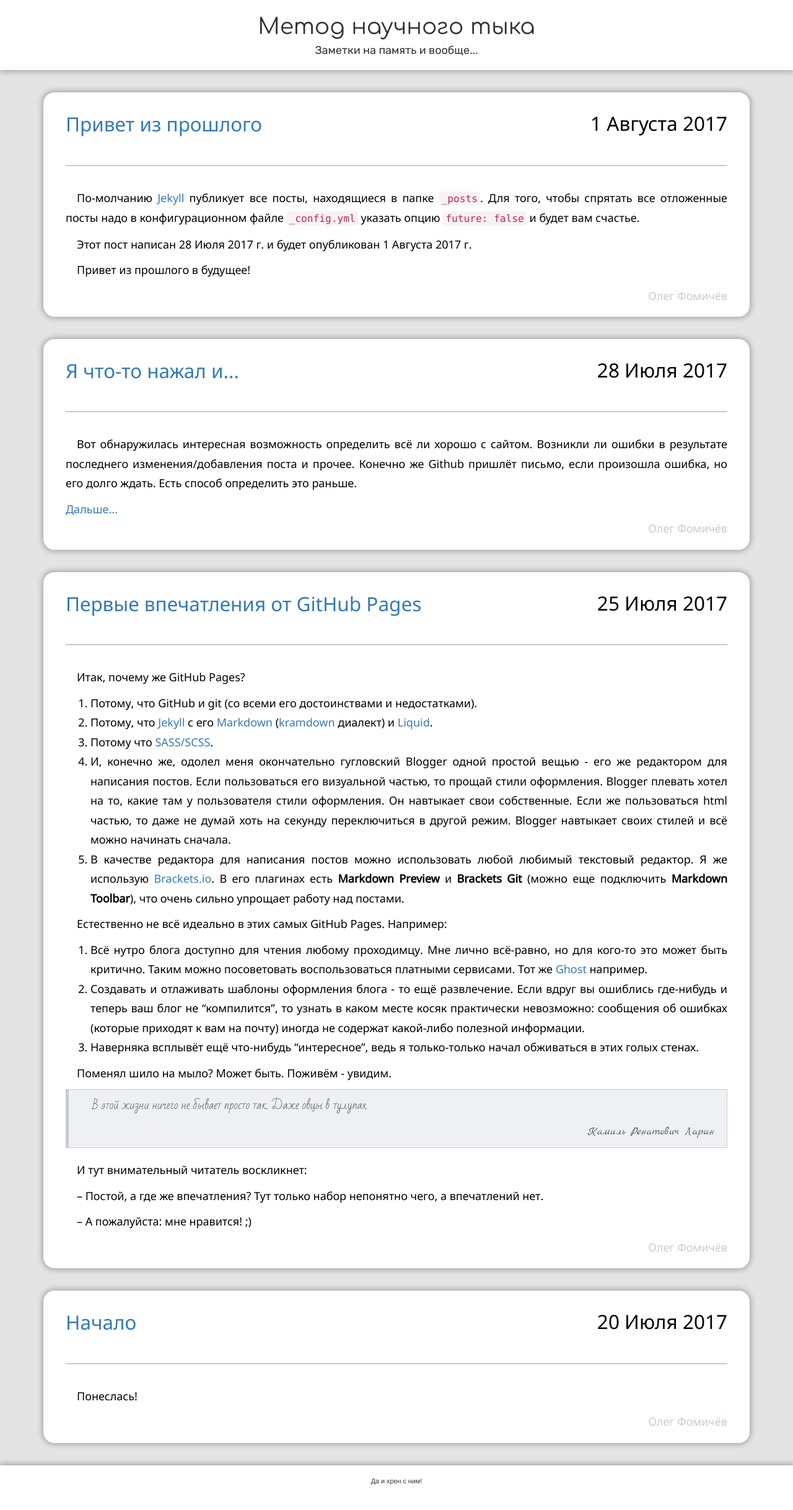
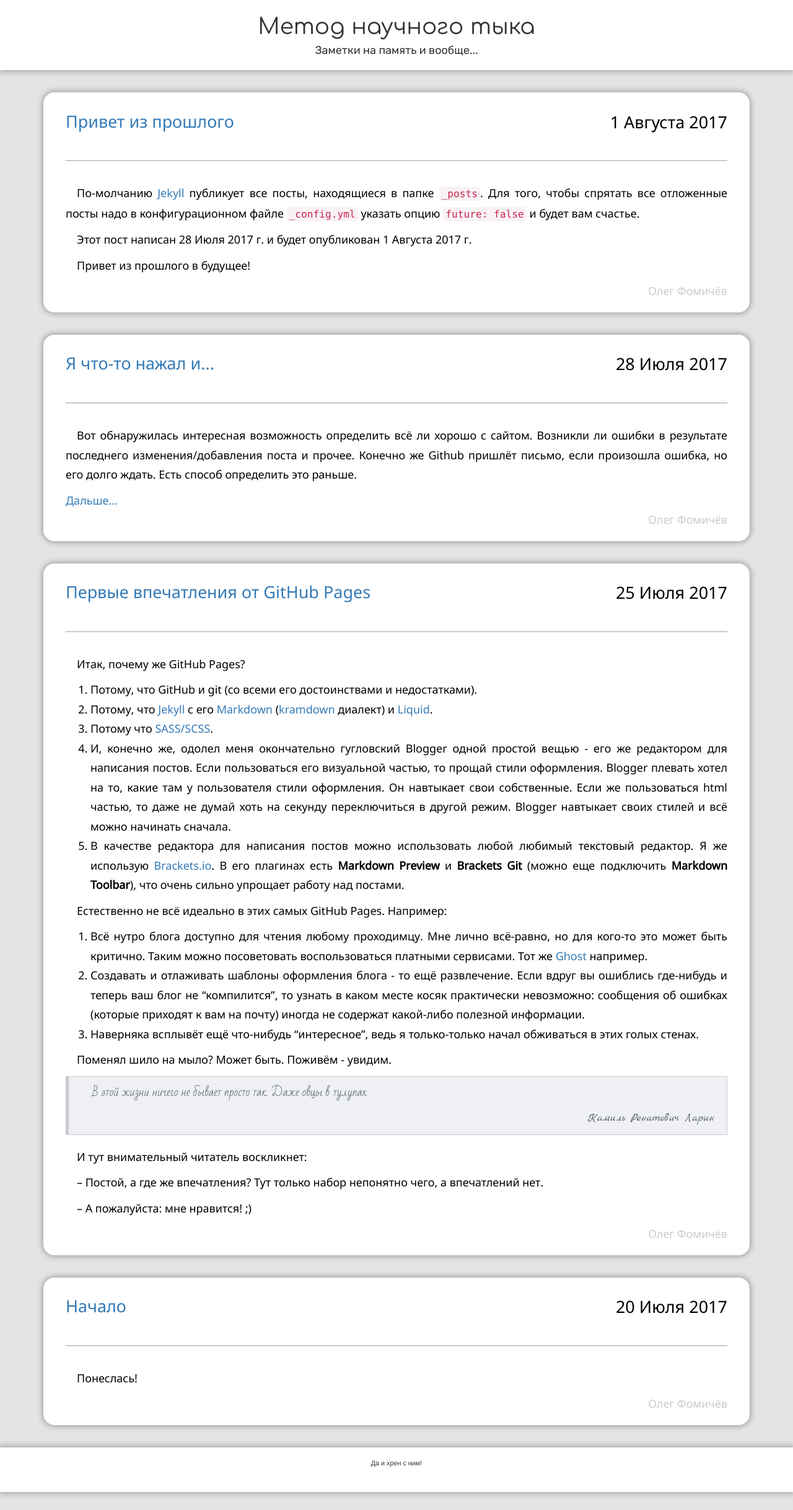
Before and after one commit to fomich0ff/fomich0ff.github.io, a Jekyll site: the page built from index.html, in a window 1280 px wide. Shown: the whole page at 62% size. Built offline with Jekyll 4.4.1, drawn with Linux system fonts in a browser that asks for light colours; nearby versions of some CDN libraries; comment, search, counter and statistics services are not loaded.

Commit message:
Update base.scss

```diff
--- a/_sass/base.scss
+++ b/_sass/base.scss
@@ -63,16 +63,16 @@ body {
         font-size: $font-size - 2;
     }
     h1 {
-        font-size: 2em;
+        font-size: 1.75em;
         margin-top: 1em;
         margin-bottom: 1em;
     }
     h2 {
-        font-size: 1.75em;
+        font-size: 1.5em;
         margin-top: 0.5em;
     }
     h3 {
-        font-size: 1.5em;
+        font-size: 1.25em;
     }
     background: $outside-background-color;
     blockquote {
```
